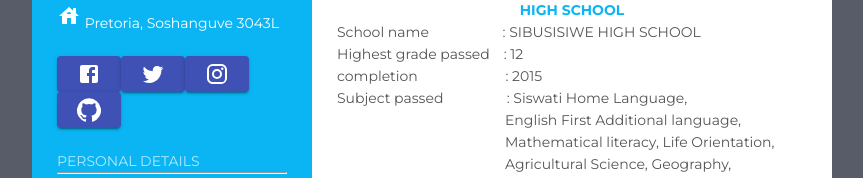
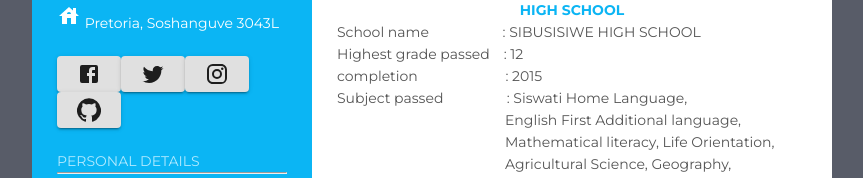
Before and after one commit to ernestmatenjwa/alexResume, a React (Create React App) app: page / in a window 1280 px wide. Shown: the part 499-677 px from the top of the page, without its empty margins (208-1071 px from the left). Built offline with nearby package versions, Linux system fonts and the light colour scheme.

Commit message:
1 file modified

```diff
--- a/src/App.js
+++ b/src/App.js
@@ -32,10 +32,10 @@ export default function App() {
       <p class="leftp"><LocalPhoneIcon/>0729476167</p>
       <p class="leftp"><HouseIcon></HouseIcon> Pretoria, Soshanguve 3043L</p>
       <br></br>
-      <Button variant="contained"color="primary"href="https://www.youtube.com/"><FacebookIcon/></Button>
-      <Button variant="contained"color="primary"href="https://www.youtube.com/"><TwitterIcon /></Button>
-      <Button variant="contained"color="primary"href="https://www.youtube.com/"><InstagramIcon /></Button>
-      <Button variant="contained"color="primary"href="https://www.youtube.com/"><GitHubIcon /></Button>
+      <Button variant="contained"color="#0bb5f4" href="https://www.facebook.com/profile.php?id=100005928735247"><FacebookIcon/></Button>
+      <Button variant="contained"color="#0bb5f4"href="https://www.youtube.com/"><TwitterIcon /></Button>
+      <Button variant="contained"color="#0bb5f4"href="https://www.youtube.com/"><InstagramIcon /></Button>
+      <Button variant="contained"color="#0bb5f4"href="https://www.youtube.com/"><GitHubIcon /></Button>
 
       <br></br><br></br>
       <p class="regular">PERSONAL DETAILS</p>
```
